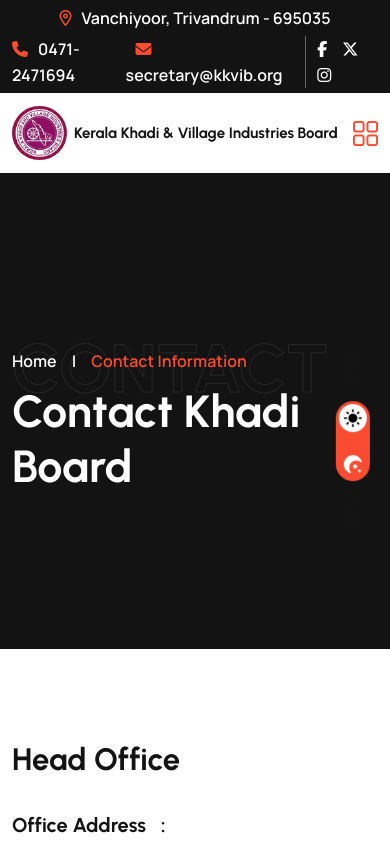
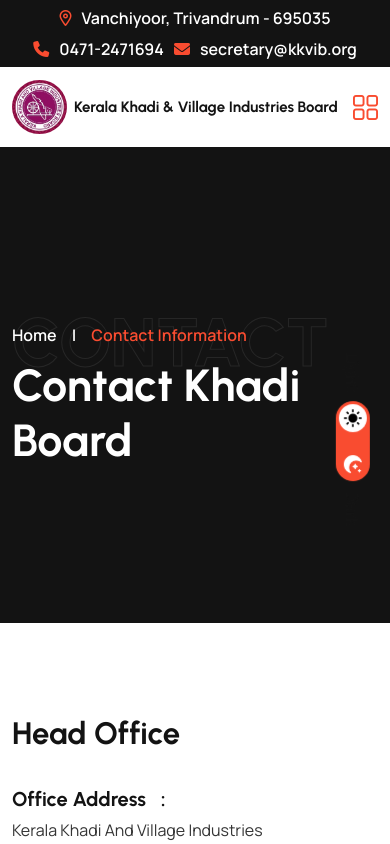
Before and after one commit to jerrypaulsam/khadi-web-test, a Next.js app: page /en/contact in a window 390 px wide. Shown: the top 844 px of the page. Built offline with nearby package versions, Linux system fonts and the light colour scheme.

Commit message:
second commit

```diff
--- a/components/data/social.jsx
+++ b/components/data/social.jsx
@@ -8,7 +8,7 @@ const Social = () => {
                 <li><Link href="https://www.facebook.com/profile.php?id=100076191225750" target="_blank"><i className="fab fa-facebook-f"></i></Link></li>
                 <li><Link href="https://x.com/keralakhadi" target="_blank"><i className="fa-brands fa-x-twitter"></i></Link></li>
                 <li><Link href="https://www.instagram.com/khadikerala" target="_blank"><i className="fab fa-instagram"></i></Link></li>
-                {/* <li><Link href="https://www.linkedin.com" target="_blank"><i className="fab fa-linkedin-in"></i></Link></li> */}
+                <li><Link href="https://www.youtube.com/@KeralaKhadi" target="_blank"><i className="fab fa-youtube"></i></Link></li>
             </ul>
         </>
     );
--- a/components/layout/headers/header-one.jsx
+++ b/components/layout/headers/header-one.jsx
@@ -34,11 +34,11 @@ const HeaderOne = ({variant}) => {
                                 <Link href="https://maps.app.goo.gl/qdDud15AoVnWiDAy9" target='_blank' ><i className="far fa-map-marker-alt"></i>Vanchiyoor, Trivandrum - 695035</Link>
                             </div>
                         </div>
-                        <div className="col-xl-7 col-md-6">
+                        <div className="col-xl-7 ">
                             <div className="top__bar-right" style={{ display: 'flex', alignItems: 'center' }}>
-                                <Link href="tel:0471-2471694"><i className="fas fa-phone"></i>0471-2471694</Link>
+                                <Link href="tel:0471-2471694" ><i className="fas fa-phone" ></i>0471-2471694</Link>
                                 <Link href="mailto:secretary@kkvib.org"><i className="fas fa-envelope ml-10"></i>secretary@kkvib.org</Link>
-                                <div className="top__bar-right-social">
+                                <div className="top__bar-right-social d-none d-sm-block">
                                     <Social />
                                 </div>
                             </div>
```
